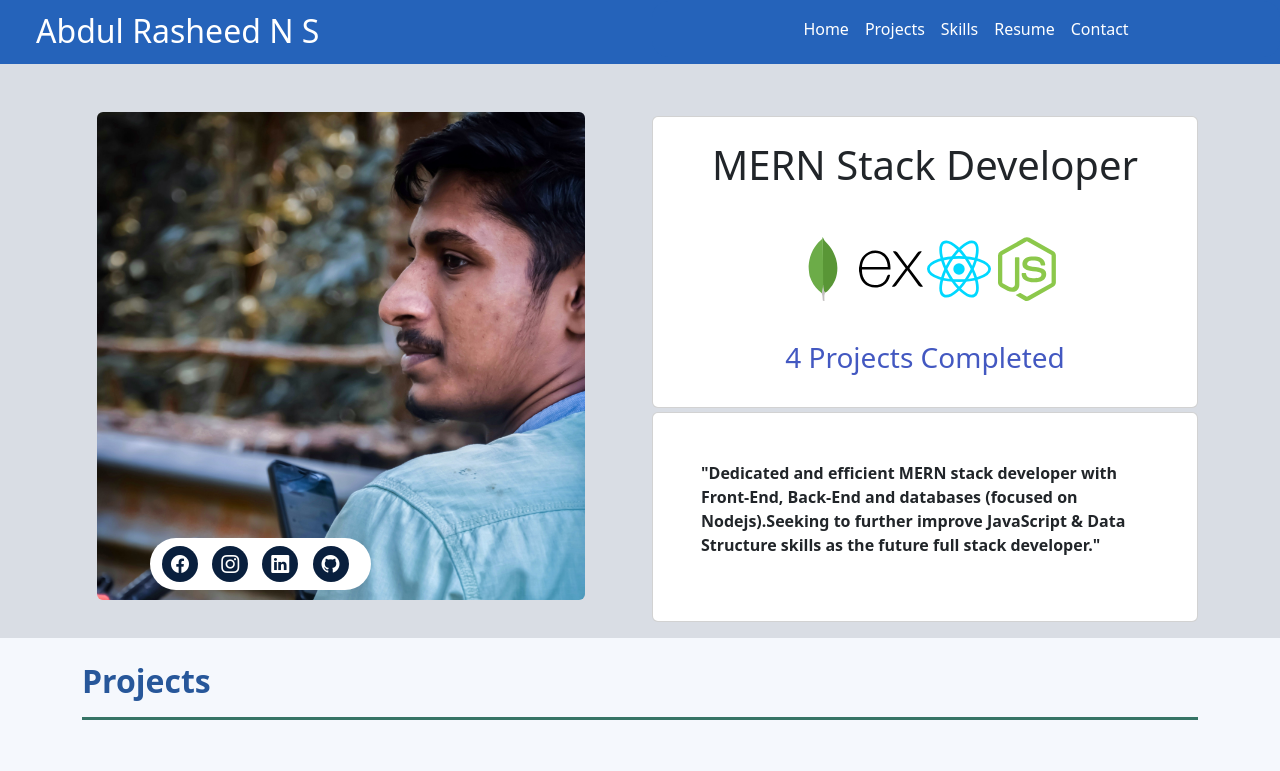
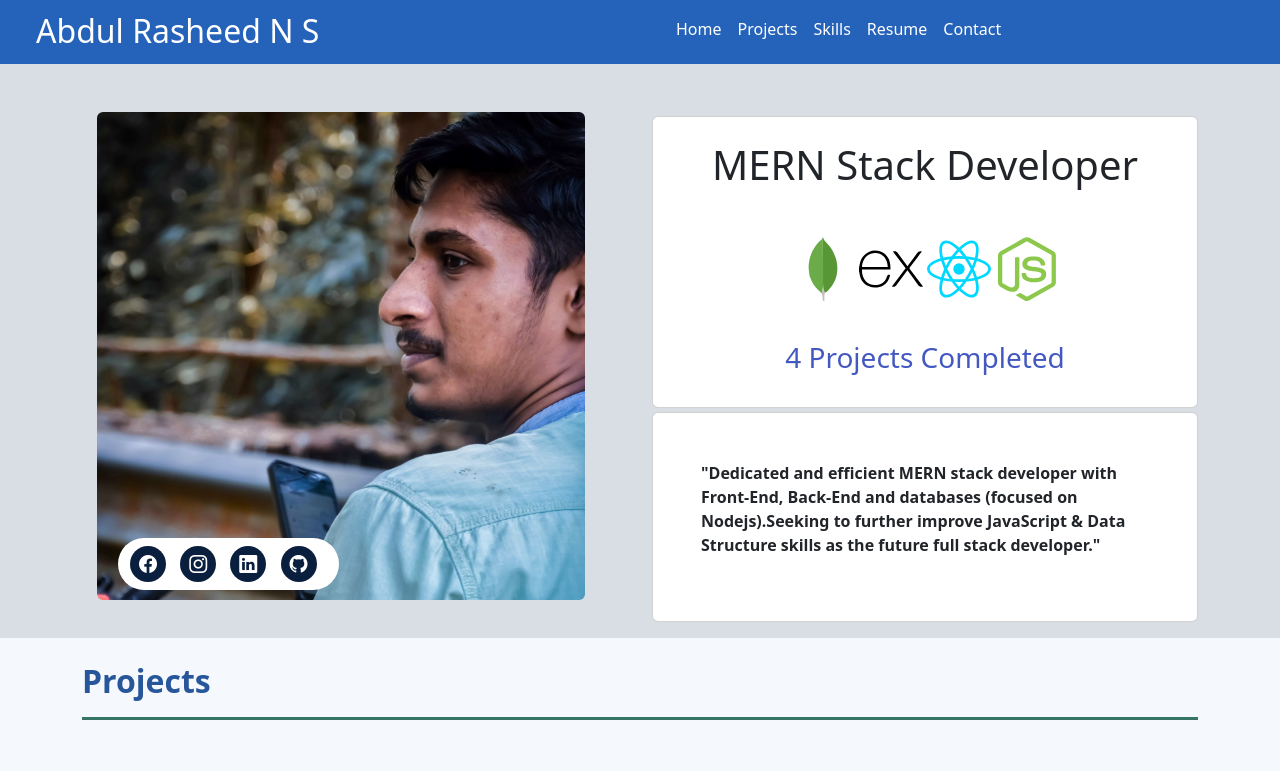
Before and after one commit to AbdulRasheedNS/Abdul-Rasheed, a plain HTML site: page index.html in a window 1280 px wide. Shown: the top 771 px of the page. Drawn offline with nearby package versions, Linux system fonts and the light colour scheme.

Commit message:
Social Links arranged

```diff
--- a/assets/index.css
+++ b/assets/index.css
@@ -248,7 +248,7 @@ body a{
 }
 .positioning{
     position: absolute;
-    left: 5rem;
+    left: 3rem;
     bottom: .1rem;
 
 
--- a/index.html
+++ b/index.html
@@ -26,7 +26,7 @@
         <h2 class="pt-2">Abdul Rasheed N S</h2>
       </div>
       <div class="col-md-6 col-3 my-auto align">
-        <nav class="navbar navbar-expand-lg navbar-light pl-3 pr-3" style="background-color:#2563ba; border-radius: 1rem;">
+        <nav class="navbar navbar-expand-lg navbar-light pl-3 pr-5" style="width: 7rem; background-color:#2563ba; border-radius: 1rem;">
           <button class="navbar-toggler ml-auto" type="button" data-toggle="collapse"
             data-target="#navbarSupportedContent" aria-controls="navbarSupportedContent" aria-expanded="false"
             aria-label="Toggle navigation">
```
